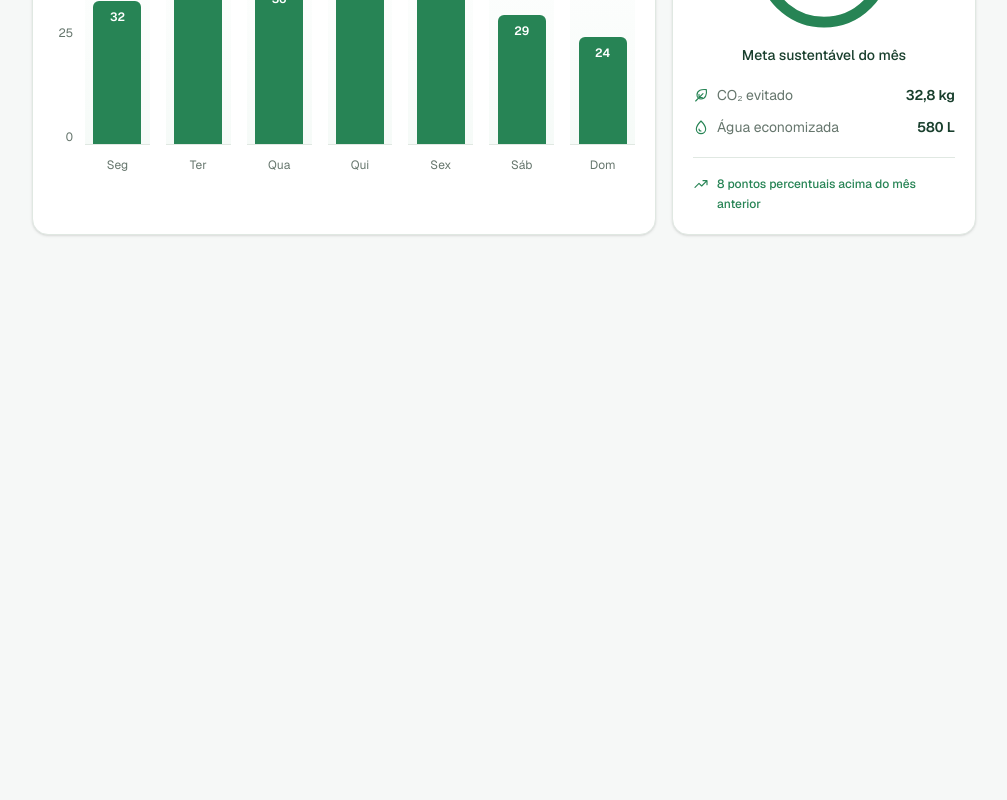
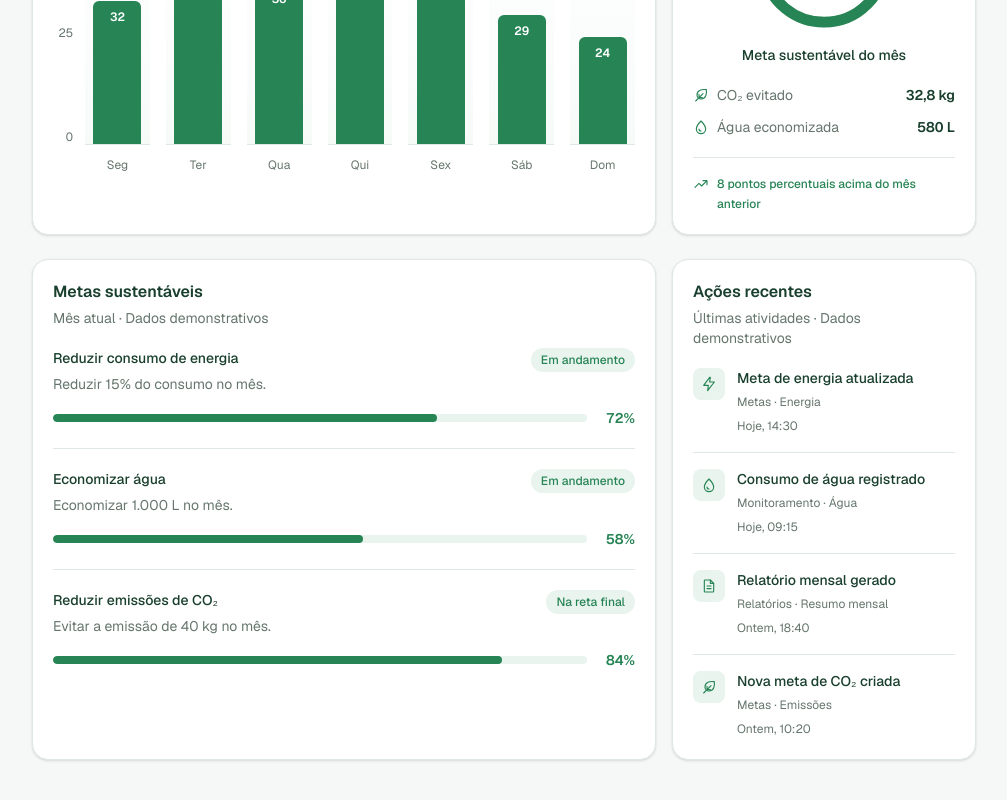
Before and after one commit to EcoSyncDev/EcoSync-Frontend, a Next.js app: page / in a window 1280 px wide. Shown: the part 815-1615 px from the top of the page, without its empty margins (264-1271 px from the left). Before the commit the page ends 1090 px from the top, so only its background shows below. Built offline with nearby package versions, Linux system fonts and the light colour scheme.

Commit message:
feat: add sustainability goals and recent activity

```diff
--- a/src/app/page.tsx
+++ b/src/app/page.tsx
@@ -2,6 +2,7 @@ import { DashboardShell } from "@/components/dashboard/dashboard-shell";
 
 import { DashboardIndicators } from "@/components/dashboard/dashboard-indicators";
 import { DashboardOverview } from "@/components/dashboard/dashboard-overview";
+import { DashboardActivity } from "@/components/dashboard/dashboard-activity";
 
 export default function Home() {
   return (
@@ -14,6 +15,7 @@ export default function Home() {
         </p>
         <DashboardIndicators />
         <DashboardOverview />
+        <DashboardActivity />
       </section>
     </DashboardShell>
   );
--- /dev/null
+++ b/src/components/dashboard/dashboard-activity.tsx
@@ -0,0 +1,12 @@
+import { RecentActionsCard } from "@/components/dashboard/recent-actions-card";
+import { SustainableGoalsCard } from "@/components/dashboard/sustainable-goals-card";
+import { recentActions, sustainableGoals } from "@/data/dashboard-activity";
+
+export function DashboardActivity() {
+  return (
+    <div className="mt-6 grid grid-cols-1 gap-4 xl:grid-cols-3">
+      <SustainableGoalsCard goals={sustainableGoals} />
+      <RecentActionsCard actions={recentActions} />
+    </div>
+  );
+}
--- /dev/null
+++ b/src/components/dashboard/recent-actions-card.tsx
@@ -0,0 +1,25 @@
+import { Icon } from "@/components/ui/icon";
+import type { RecentAction } from "@/data/dashboard-activity";
+
+export function RecentActionsCard({ actions }: { actions: readonly RecentAction[] }) {
+  return (
+    <section aria-labelledby="recent-actions-title" className="min-w-0 rounded-2xl border border-outline bg-white p-5 shadow-sm">
+      <h2 id="recent-actions-title" className="text-base font-semibold text-brand-dark">Ações recentes</h2>
+      <p className="mt-1 text-sm text-muted">Últimas atividades · Dados demonstrativos</p>
+      <ul className="mt-5 divide-y divide-outline">
+        {actions.map((action) => (
+          <li key={action.id} className="flex items-start gap-3 py-4 first:pt-0 last:pb-0">
+            <span className="flex size-8 shrink-0 items-center justify-center rounded-lg bg-brand-light text-brand">
+              <Icon name={action.icon} className="size-4" />
+            </span>
+            <div className="min-w-0">
+              <h3 className="text-sm font-medium leading-5 text-brand-dark">{action.title}</h3>
+              <p className="mt-1 text-xs leading-5 text-muted">{action.category}</p>
+              <p className="mt-1 text-xs leading-5 text-muted">{action.timestamp}</p>
+            </div>
+          </li>
+        ))}
+      </ul>
+    </section>
+  );
+}
--- /dev/null
+++ b/src/components/dashboard/sustainable-goals-card.tsx
@@ -0,0 +1,40 @@
+import type { SustainableGoal } from "@/data/dashboard-activity";
+
+export function SustainableGoalsCard({ goals }: { goals: readonly SustainableGoal[] }) {
+  return (
+    <section aria-labelledby="goals-title" className="min-w-0 rounded-2xl border border-outline bg-white p-5 shadow-sm xl:col-span-2">
+      <h2 id="goals-title" className="text-base font-semibold text-brand-dark">Metas sustentáveis</h2>
+      <p className="mt-1 text-sm text-muted">Mês atual · Dados demonstrativos</p>
+      <ul className="mt-5 divide-y divide-outline">
+        {goals.map((goal) => {
+          const percentage = Math.min(100, Math.max(0, goal.progress));
+
+          return (
+            <li key={goal.id} className="py-5 first:pt-0 last:pb-0">
+              <div className="flex flex-wrap items-start justify-between gap-2">
+                <div className="min-w-0">
+                  <h3 id={`goal-${goal.id}`} className="text-sm font-medium text-brand-dark">{goal.title}</h3>
+                  <p className="mt-1 text-sm leading-6 text-muted">{goal.description}</p>
+                </div>
+                <span className="rounded-full bg-brand-light px-2.5 py-1 text-xs font-medium text-brand">{goal.status}</span>
+              </div>
+              <div className="mt-3 flex items-center gap-3">
+                <div
+                  role="progressbar"
+                  aria-labelledby={`goal-${goal.id}`}
+                  aria-valuemin={0}
+                  aria-valuemax={100}
+                  aria-valuenow={percentage}
+                  className="h-2 min-w-0 flex-1 overflow-hidden rounded-full bg-brand-light"
+                >
+                  <div className="h-full rounded-full bg-brand" style={{ width: `${percentage}%` }} />
+                </div>
+                <span className="w-9 shrink-0 text-right text-sm font-semibold text-brand tabular-nums">{percentage}%</span>
+              </div>
+            </li>
+          );
+        })}
+      </ul>
+    </section>
+  );
+}
--- /dev/null
+++ b/src/data/dashboard-activity.ts
@@ -0,0 +1,73 @@
+import type { IconName } from "@/components/ui/icon";
+
+export type SustainableGoal = {
+  id: string;
+  title: string;
+  description: string;
+  progress: number;
+  status: string;
+};
+
+export type RecentAction = {
+  id: string;
+  title: string;
+  category: string;
+  timestamp: string;
+  icon: IconName;
+};
+
+// Metas e atividades ilustrativas, sem persistência ou dados reais.
+export const sustainableGoals: readonly SustainableGoal[] = [
+  {
+    id: "energy",
+    title: "Reduzir consumo de energia",
+    description: "Reduzir 15% do consumo no mês.",
+    progress: 72,
+    status: "Em andamento",
+  },
+  {
+    id: "water",
+    title: "Economizar água",
+    description: "Economizar 1.000 L no mês.",
+    progress: 58,
+    status: "Em andamento",
+  },
+  {
+    id: "carbon",
+    title: "Reduzir emissões de CO₂",
+    description: "Evitar a emissão de 40 kg no mês.",
+    progress: 84,
+    status: "Na reta final",
+  },
+];
+
+export const recentActions: readonly RecentAction[] = [
+  {
+    id: "energy-goal-updated",
+    title: "Meta de energia atualizada",
+    category: "Metas · Energia",
+    timestamp: "Hoje, 14:30",
+    icon: "energy",
+  },
+  {
+    id: "water-consumption-recorded",
+    title: "Consumo de água registrado",
+    category: "Monitoramento · Água",
+    timestamp: "Hoje, 09:15",
+    icon: "water",
+  },
+  {
+    id: "monthly-report-generated",
+    title: "Relatório mensal gerado",
+    category: "Relatórios · Resumo mensal",
+    timestamp: "Ontem, 18:40",
+    icon: "report",
+  },
+  {
+    id: "carbon-goal-created",
+    title: "Nova meta de CO₂ criada",
+    category: "Metas · Emissões",
+    timestamp: "Ontem, 10:20",
+    icon: "leaf",
+  },
+];
```
